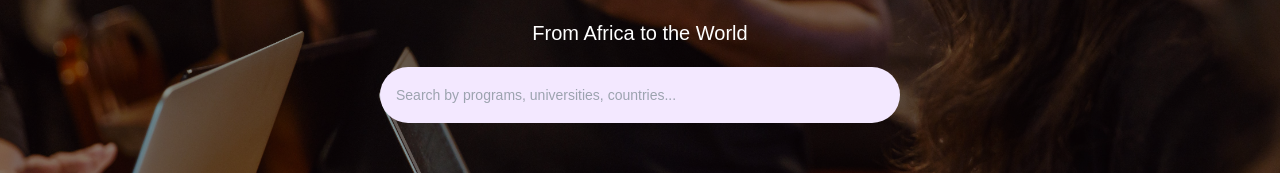
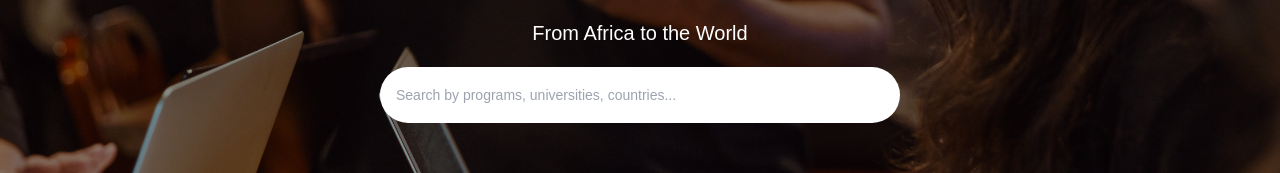
Before and after one commit to Theresa-o/study-abroad-africa, a Next.js app: page / in a window 1280 px wide. Shown: the part 312-485 px from the top of the page. Built offline with nearby package versions, Linux system fonts and the light colour scheme; no server answers; the database is empty.

Commit message:
Chnaged the search bar colour

```diff
--- a/src/app/components/filtering/search.tsx
+++ b/src/app/components/filtering/search.tsx
@@ -25,7 +25,7 @@ const Search = () => {
 
   return (
     <div className="flex justify-center">
-      <div className="relative w-full text-gray-600 px-5 my-1 md:w-5/6">
+      <div className="relative w-full text-black px-5 my-1 md:w-5/6">
         <input
           type="search"
           name="search"
@@ -34,7 +34,7 @@ const Search = () => {
             handleSearch(e.target.value);
           }}
           defaultValue={searchParams.get("query")?.toString()}
-          className="bg-purple-100 h-12 md:h-14 px-4 pr-10 w-full rounded-full text-sm focus:outline-none "
+          className=" h-12 md:h-14 px-4 pr-10 w-full rounded-full text-sm focus:outline-none "
         />
       </div>
     </div>
```
